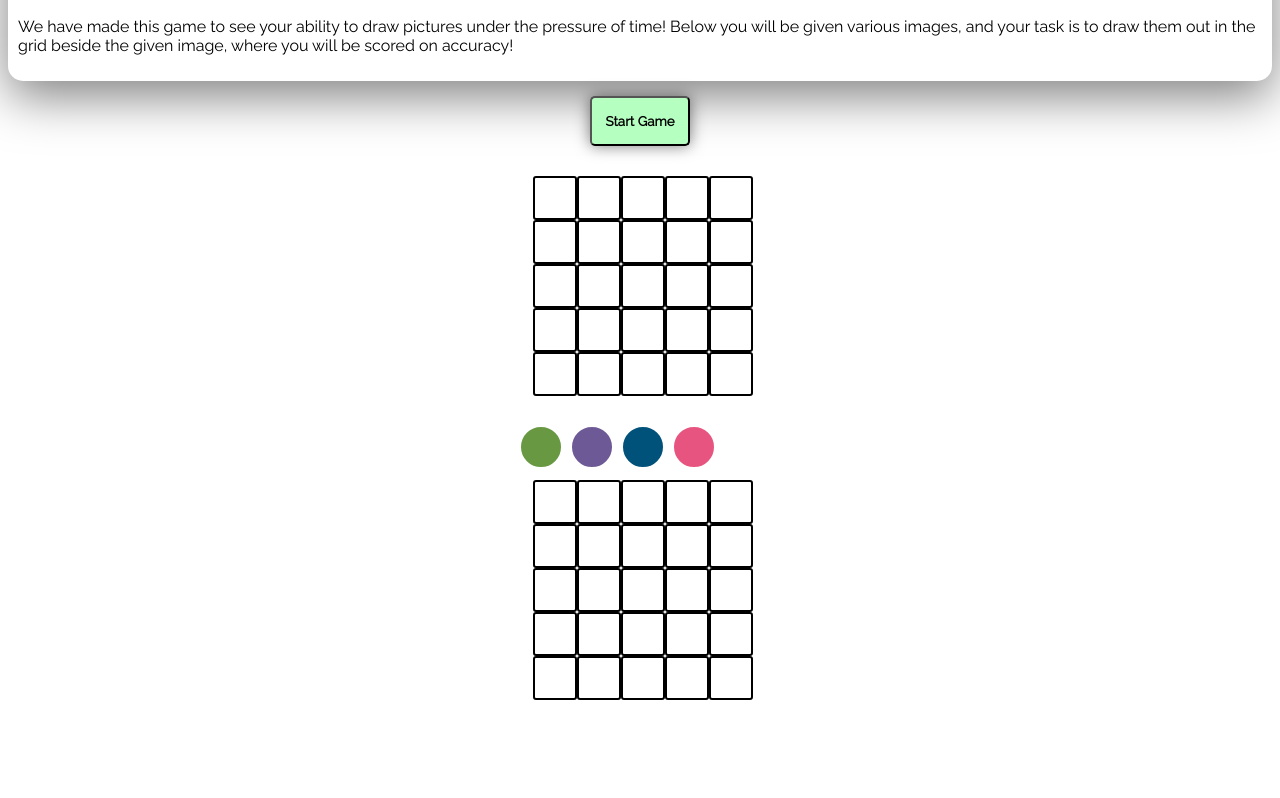
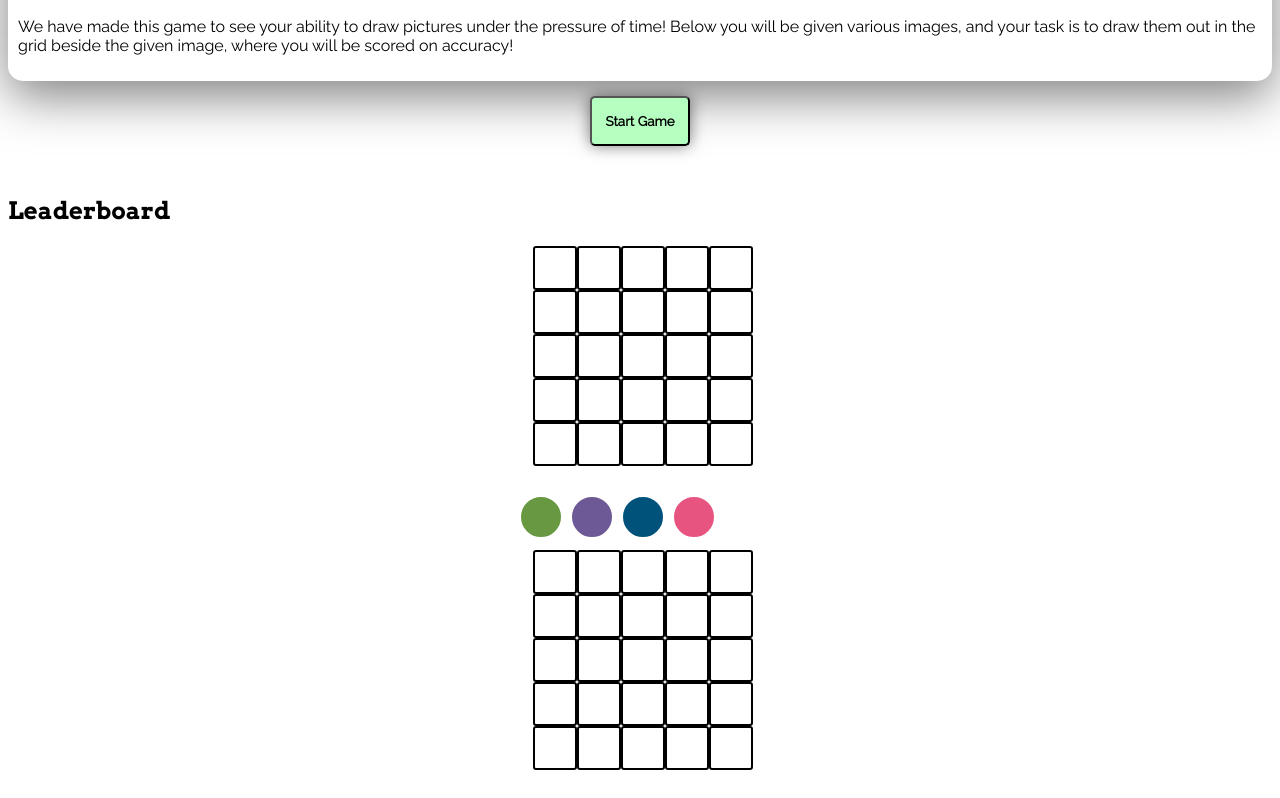
Before and after one commit to sam-s04/HackUMass-VSV, a website with bundled scripts: page index.html in a window 1280 px wide. Shown: the part 134-932 px from the top of the page. Before the commit the page ends 862 px from the top, so only its background shows below. Built offline with nearby package versions, Linux system fonts and the light colour scheme; files whose address does not match are found by name.

Commit message:
basically nothing

```diff
--- a/index.html
+++ b/index.html
@@ -24,7 +24,9 @@
         <input type="button" value="Start Game">
     </div>
 
-    <!-- <input type="color" id="paintbrush" /> -->
+    <div id="leaderboard">
+        <h2>Leaderboard</h2>
+    </div>
 
     <div id="grid1" , class="grid-class"></div>
     <div class="color-palette">
```
